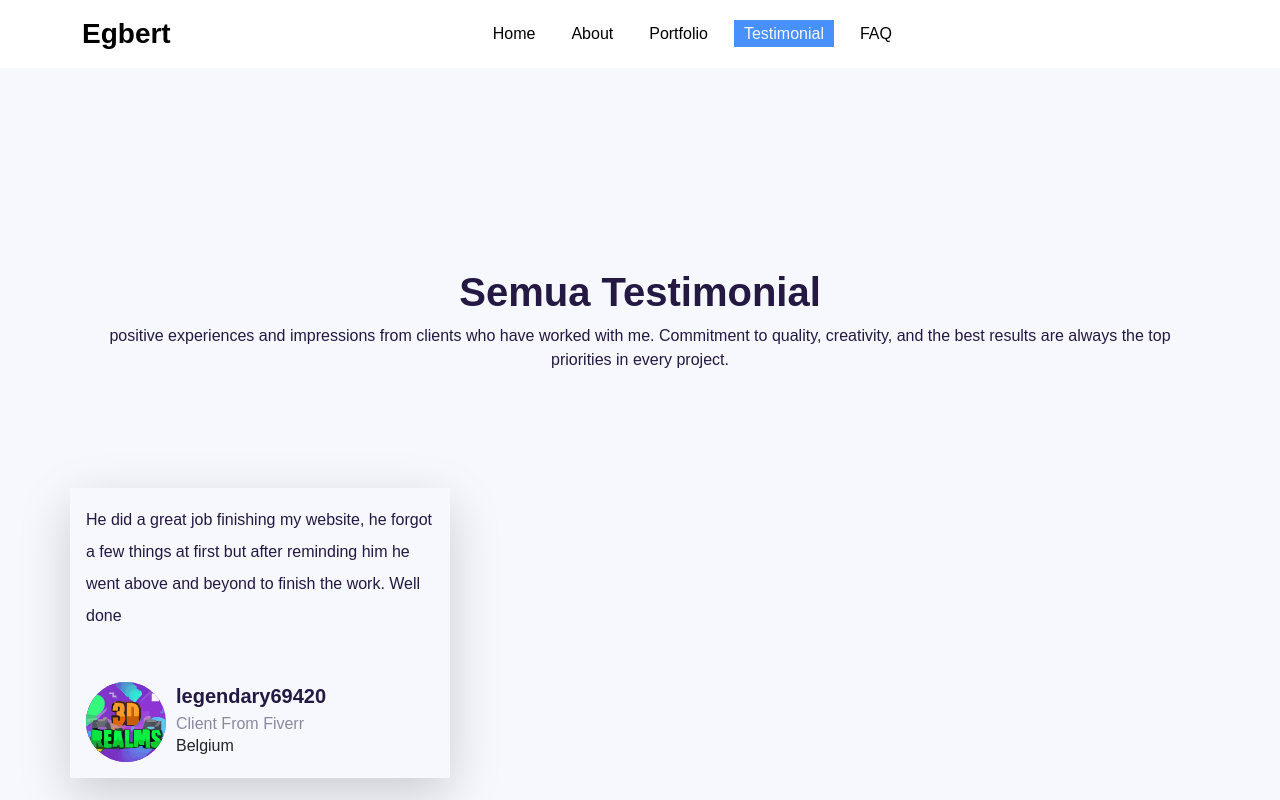
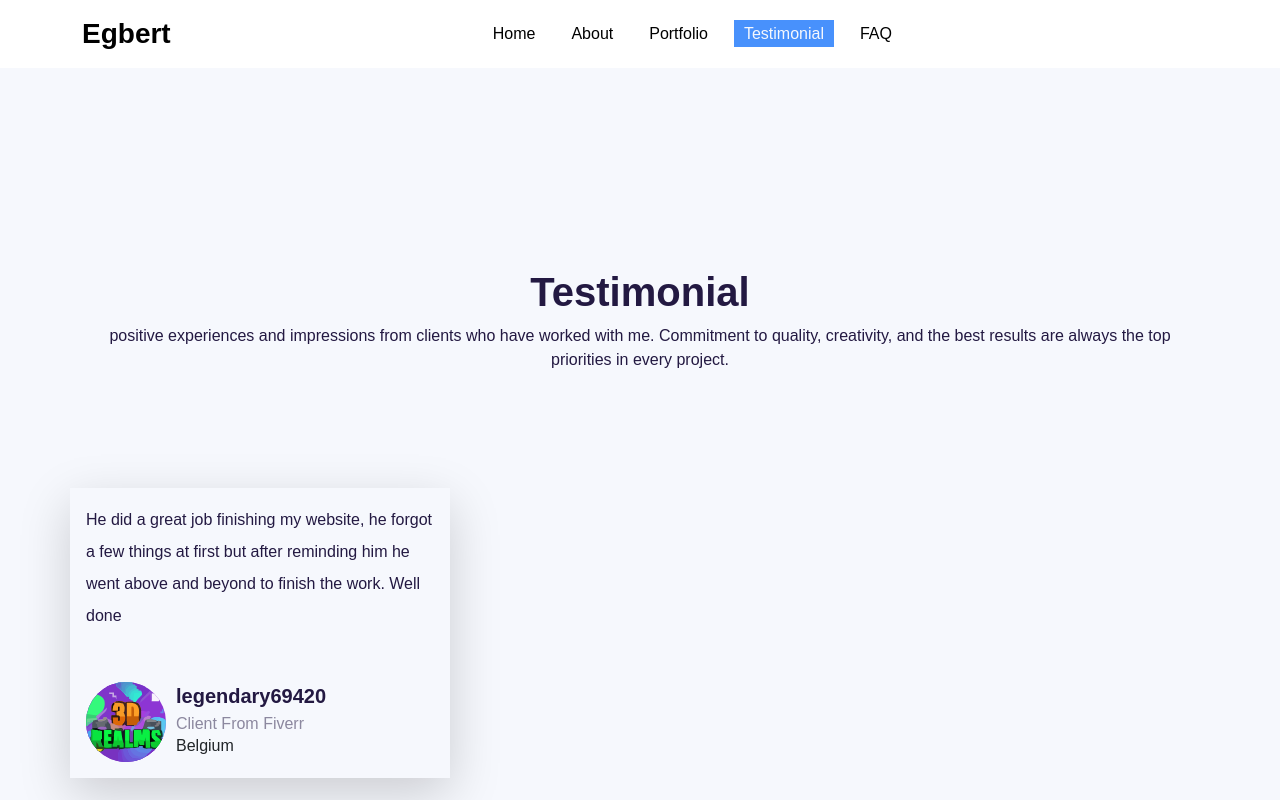
Before and after one commit to Egbertn7/portfolio-egbert, a React (Vite) app: page /testimonial in a window 1280 px wide. Shown: the top 800 px of the page. Built offline with nearby package versions, Linux system fonts and the light colour scheme.

Commit message:
update testimonial

```diff
--- a/src/pages/TestimonialPage.jsx
+++ b/src/pages/TestimonialPage.jsx
@@ -11,7 +11,7 @@ const TestimonialPage = () => {
           <Row>
             <Col>
               <h1 className="text-center fw-bold animate__animated animate__fadeInUp animate__delay-1s">
-                Semua Testimonial
+                Testimonial
               </h1>
               <p className="text-center animate__animated animate__fadeInUp animate__delay-1s">
               positive experiences and impressions from clients who have worked with me. Commitment to quality, creativity, and the best results are always the top priorities in every project.
```
